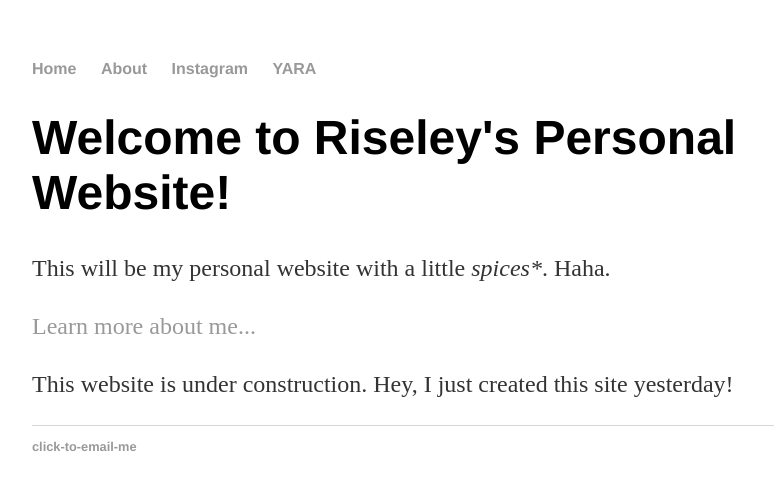
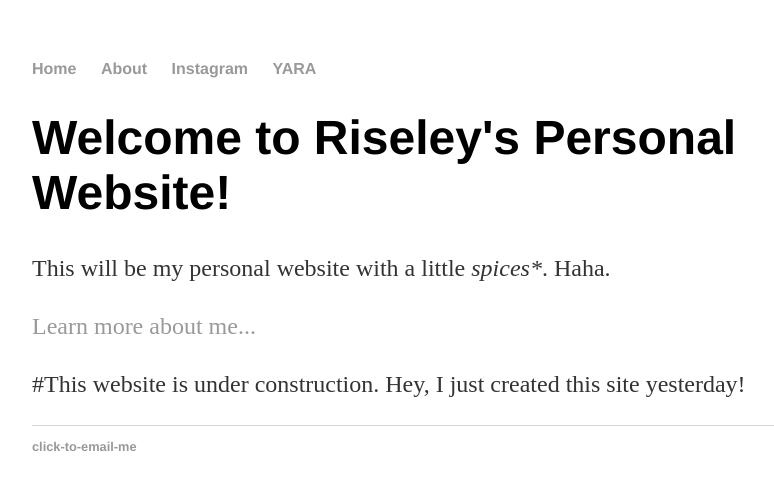
Before and after one commit to Eraol/riseley.github.io, a Jekyll site: the page built from index.html, in a window 1280 px wide. Shown: the top 490 px of the page, without its empty margins (160-934 px from the left). Built offline with Jekyll 4.4.1, drawn with Linux system fonts in a browser that asks for light colours.

```diff
--- a/index.html
+++ b/index.html
@@ -6,5 +6,5 @@ title: Riseley's Personal Website (Woohoo!)
 	<h1>Welcome to Riseley's Personal Website!</h1>
 	<p>This will be my personal website with a little <em> spices*</em>. Haha.</p>
 	<p><a href="/about">Learn more about me...</a></p>
-	<p>This website is under construction. Hey, I just created this site yesterday!</p>
+	<p>#This website is under construction. Hey, I just created this site yesterday!</p>
 </div><!-- /.blurb -->
```
